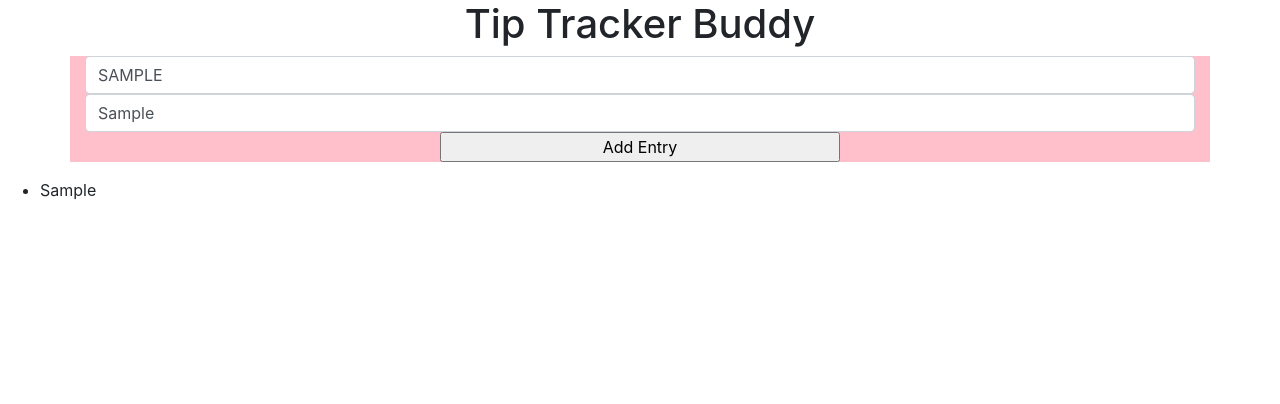
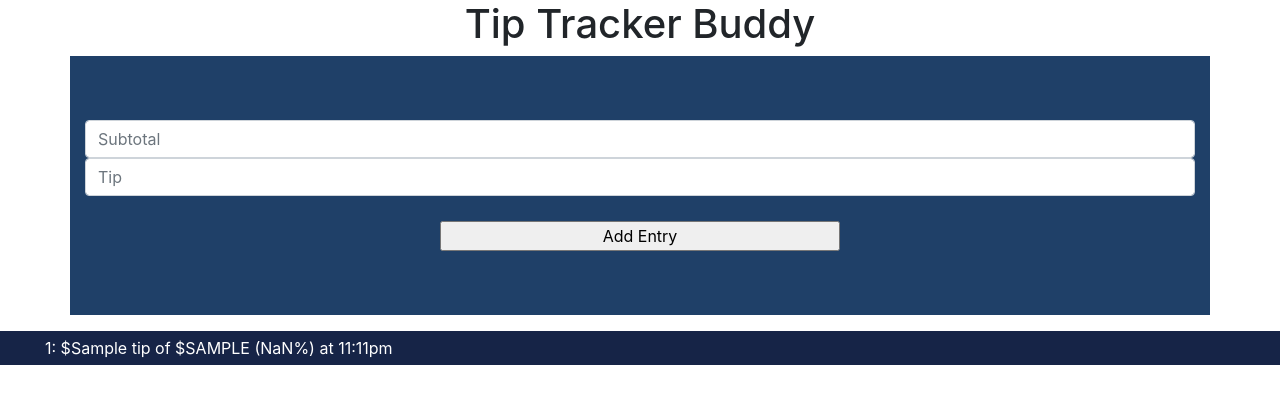
Before and after one commit to thesaddestgravy/the-harding-repo, a plain HTML site: page index.html in a window 1280 px wide. Both pictures are taken after typing "Sample", "Sample" into the empty fields and a click on the input "Add Entry". Drawn offline with nearby package versions, Linux system fonts and the light colour scheme.

Commit message:
formatted tip data in list for prototyping

```diff
--- a/index.js
+++ b/index.js
@@ -3,11 +3,32 @@ const subtotal = document.querySelector("#subtotal");
 const tip = document.querySelector("#tip");
 const ul = document.querySelector("ul");
 
+var numDeliveries = 0;
+
+
 form.addEventListener("submit", e => {
     e.preventDefault();
+    numDeliveries++;
+
+
+    var today = new Date();
+    var todayHours = today.getHours();
+    var amorpm;
+    if (todayHours - 12 > 0) {
+        todayHours %= 12;
+        amorpm = "pm";
+    }
+    else {
+        amorpm = "am";
+    }
+    var time = todayHours +  ":" + today.getMinutes() + amorpm;
+
+
     subtotal.value = subtotal.value.toUpperCase();
-    console.log(tip.value);
     const li = document.createElement("li");
-    li.textContent = tip.value;
+    const percentTip = Math.round(tip.value/subtotal.value * 100);
+    li.textContent = `${numDeliveries}: $${tip.value} tip of $${subtotal.value} (${percentTip}%) at ${time}`;
     ul.prepend(li);
+    subtotal.value = null;
+    tip.value = null;
 });
--- a/styles.css
+++ b/styles.css
@@ -5,7 +5,8 @@ body {
 }
 
 .pink {
-    background: pink;
+    padding: 5%;
+    background :#1f4068;
     height: 100%;
 }
 
@@ -13,10 +14,22 @@ h1 {
     text-align: center;
 }
 
+ul {
+    list-style-type: none;
+    background-color: #162447;
+}
+
+li {
+    padding: 5px;
+    border: blue;
+    color: white;
+}
+
 #submitbtn {
     text-align: center;
     width: 400px;
     margin-left: auto;
     margin-right: auto;
+    margin-top: 25px;
     display: block;
 }
```
